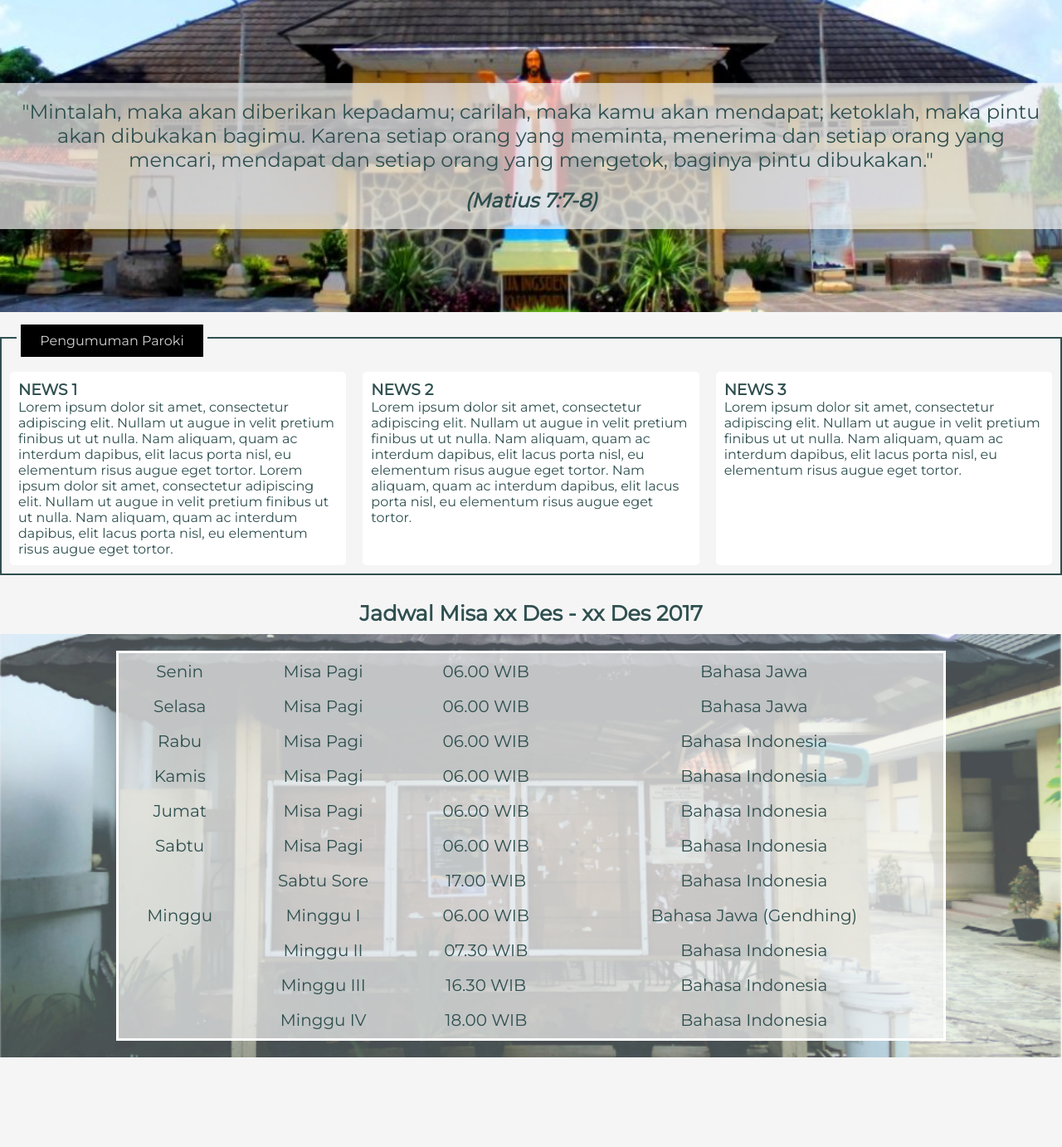
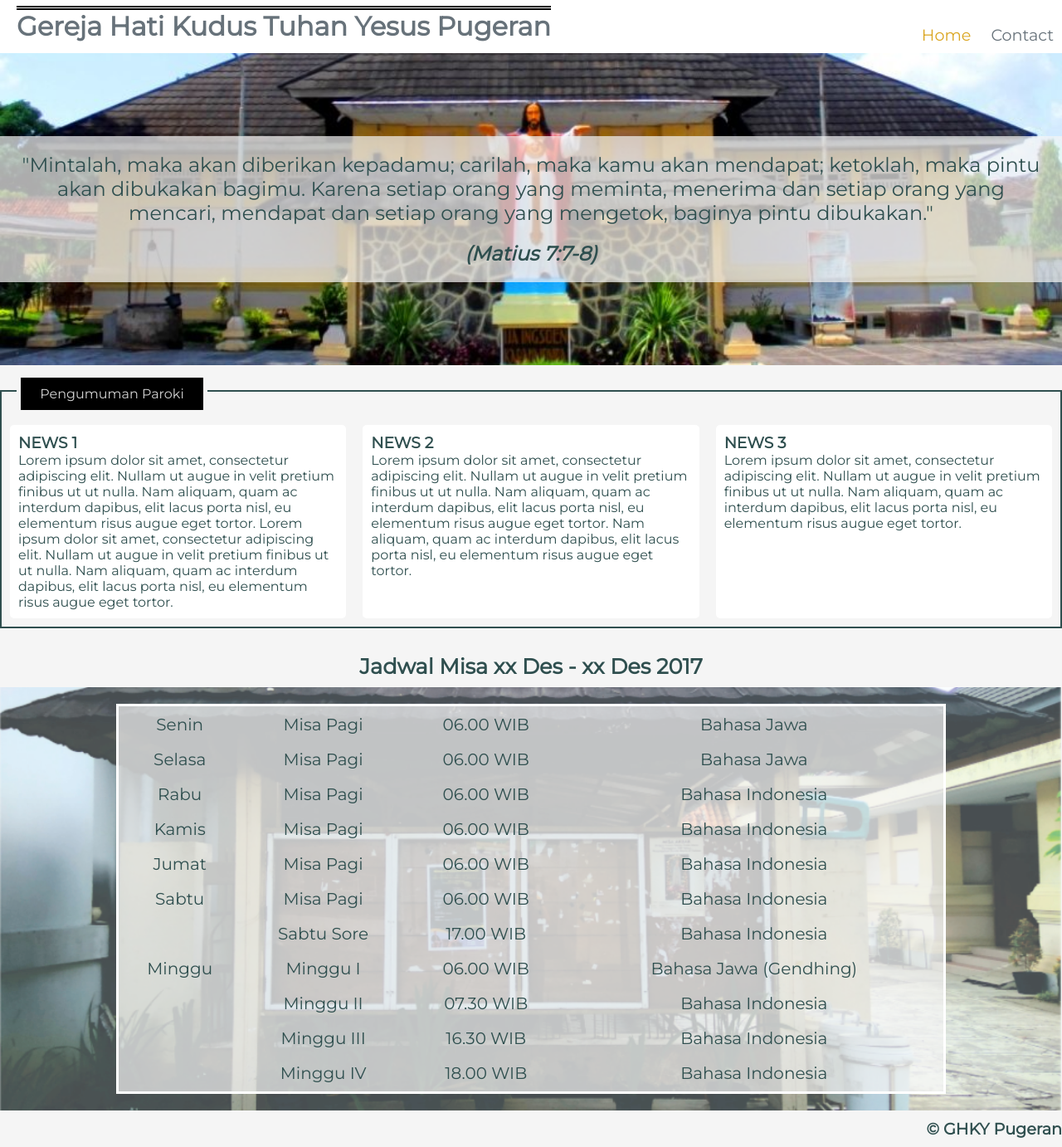
Before and after one commit to TIGrejoPugeran/web-gereja-pugeran, a plain HTML site: page index.html in a window 1280 px wide. Shown: the whole page at 83% size. Before the commit the page ends 1274 px from the top, so only its background shows below. Drawn offline with Linux system fonts and the light colour scheme; a script that the page names is missing.

Commit message:
Add empty contact page

```diff
--- a/css/style.css
+++ b/css/style.css
@@ -71,10 +71,6 @@ nav ul li a:hover{
 }
 /*--- End Navigation --*/
 
-.banner{
-  width: 100%;
-  height: auto;
-}
 #inner-banner{
   background: url(../img/greja_pugeran.jpg) center no-repeat;
   background-size: cover;
@@ -110,12 +106,6 @@ nav ul li a:hover{
 }
 /*--- End Banner --*/
 
-.news-wrapper{
-  width: 100%;
-  height: 100%;
-  background-color: #F5F5F5;
-  padding: 0px auto;
-}
 #news-box{
   max-width: 1500px;
   height: 100%;
@@ -154,9 +144,6 @@ nav ul li a:hover{
 }
 /*--- End News --*/
 
-.mass-schedule{
-  width: 100%;
-}
 #title-schedule{
   font-family: 'Montserrat', sans-serif;
   font-weight: bold;
@@ -194,8 +181,18 @@ nav ul li a:hover{
 #schedule-table tr{
   height: 40px;
 }
+/*--- End Mass Schedule --*/
 
-/*--- End Mass Schedule --*/
+#profile-wrapper{
+
+}
+#profile-picture-wrapper{
+
+}
+#profile-contact-wrapper{
+
+}
+/*--- End Profile --*/
 
 .copyright{
   width: 100%;
--- a/index.html
+++ b/index.html
@@ -5,14 +5,23 @@
     <title style="font-family: 'Montserrat', sans-serif;">Gereja Hati Kudus Tuhan Yesus Pugeran</title>
     <link rel="stylesheet" type="text/css" href="./css/style.css"/>
     <link rel="shortcut icon" type="image/png" href="img/favicon.png"/>
-    <script src="https://www.w3schools.com/lib/w3.js"></script>
   </head>
   <body>
-    <div w3-include-html="./components/header.html"></div>
-    <script>w3.includeHTML();</script>
+    <header>
+      <div id="inner-header">
+        <a href="index.html" id="title">Gereja Hati Kudus Tuhan Yesus Pugeran</a>
+        <nav>
+          <!-- <a href="#" id="menu-icon"></a> -->
+          <ul>
+            <li><a href="index.html" class="current">Home</a></li>
+            <li><a href="../contact/">Contact</a></li>
+          </ul>
+        </nav>
+      </div>
+    </header>
     <!-- END HEADER -->
 
-    <section class="banner">
+    <section id="banner">
       <div id="inner-banner">
         <div id="inside-inner-banner">
           <p id="text-banner">"Mintalah, maka akan diberikan kepadamu; carilah, maka kamu akan mendapat; ketoklah, maka pintu akan dibukakan bagimu.
@@ -27,7 +36,7 @@
     </section>
     <!-- END BANNER -->
 
-    <section class="news-wrapper">
+    <section id="news-wrapper">
       <div id="news-box">
         <div id="news-title">
           Pengumuman Paroki
@@ -56,7 +65,7 @@
     </section>
     <!-- END THREE COLUMNS -->
 
-    <section class="mass-schedule">
+    <section id="mass-schedule">
       <div id="title-schedule">
         Jadwal Misa xx Des - xx Des 2017
       </div>
@@ -135,7 +144,11 @@
     </section>
     <!-- END MASS SCHEDULE -->
 
-    <div w3-include-html="./components/footer.html"></div>
+    <footer class="copyright">
+      <div id="inner-footer">
+        <p>&copy; GHKY Pugeran</p>
+      </div>
+    </footer>
     <!-- END FOOTER -->
   </body>
 </html>
```
Also changed, not shown: components/footer.html (deleted, +0 -5 lines), components/header.html (deleted, +0 -13 lines), contact/index.html (added, +40 -0 lines), profile/index.html (deleted).
